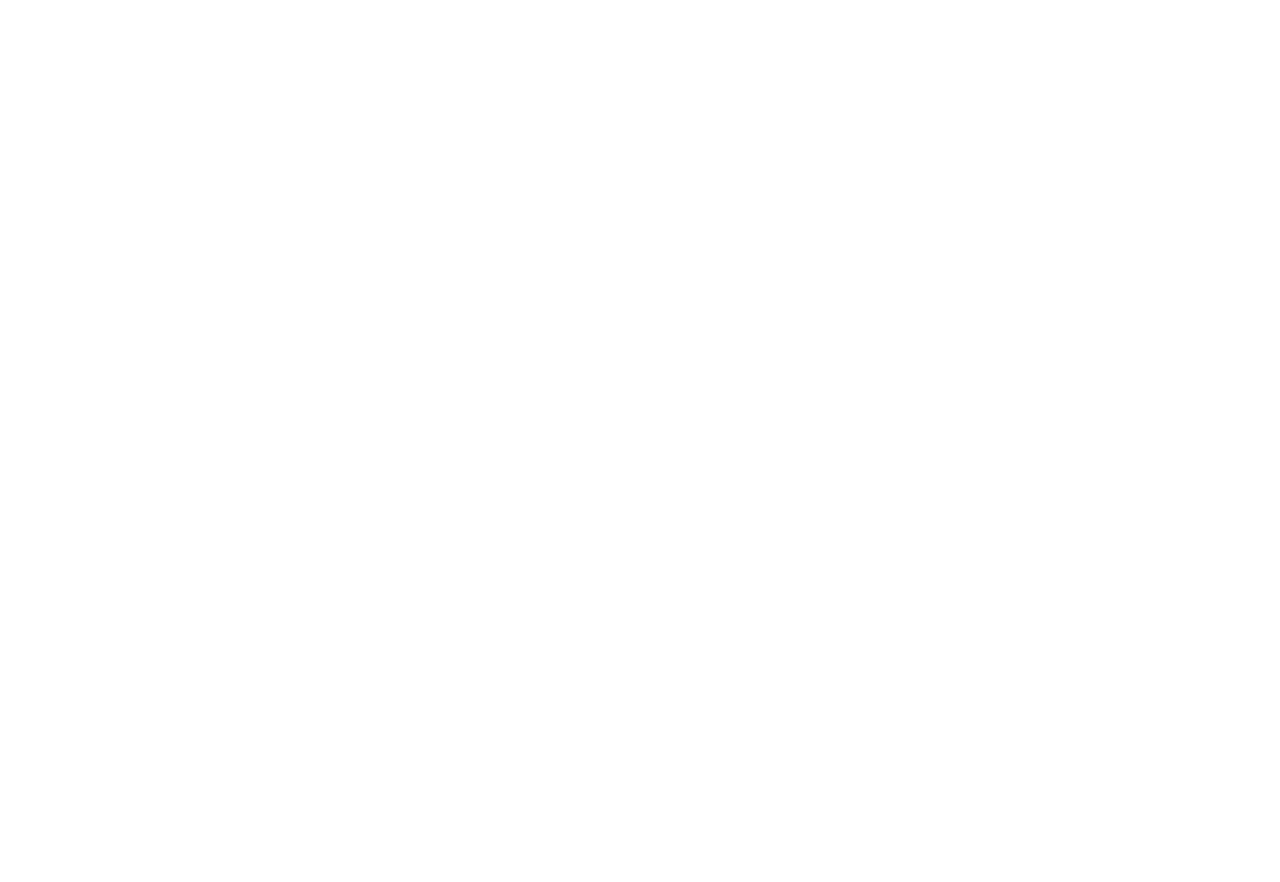
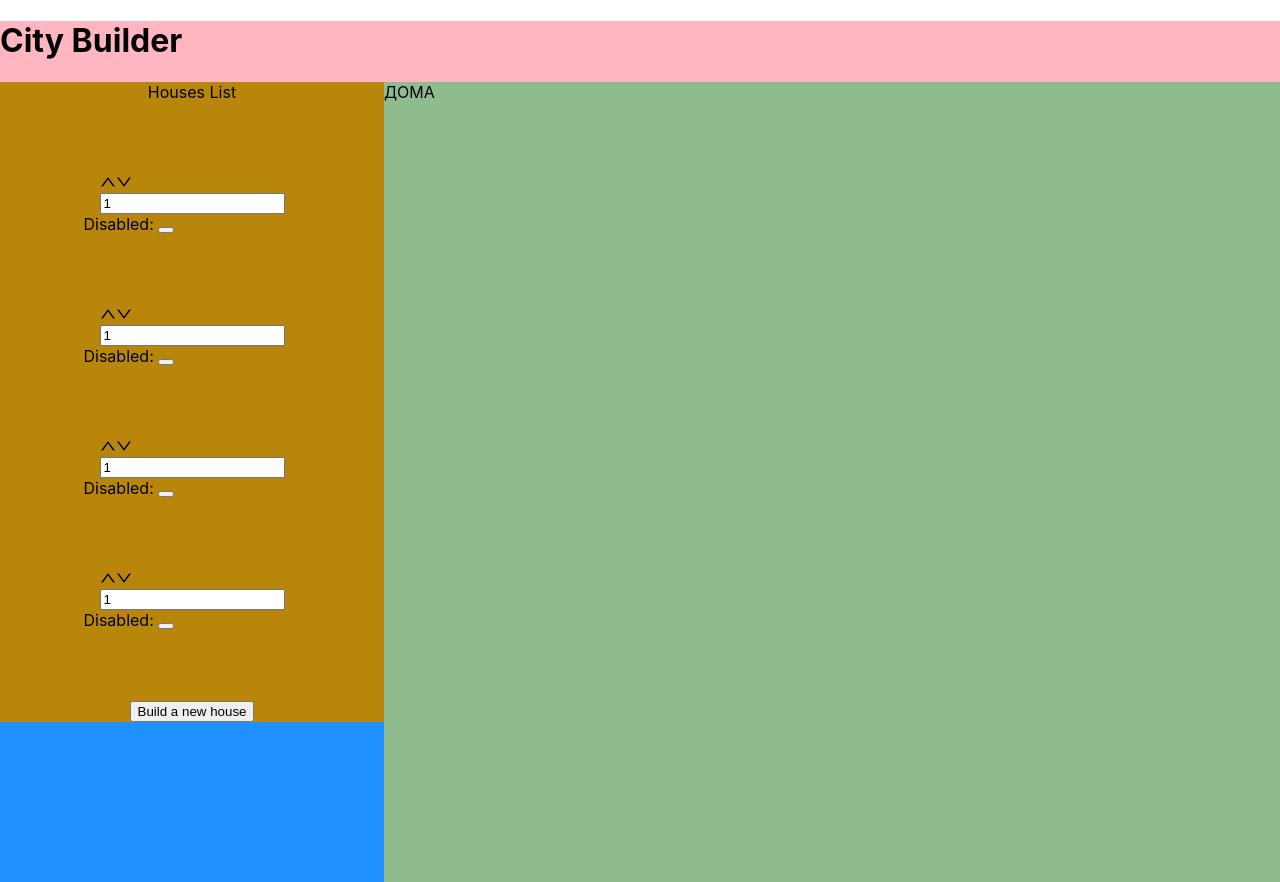
Before and after one commit to Chester7777/Town_Project, a React (Create React App) app: page / in a window 1280 px wide. Before the commit the page ends 800 px from the top, so only its background shows below. Built offline with nearby package versions, Linux system fonts and the light colour scheme; the HTML template or start-up script is replaced by a standard one.

Commit message:
component

```diff
--- a/package.json
+++ b/package.json
@@ -10,6 +10,7 @@
     "@types/node": "^12.0.0",
     "@types/react": "^17.0.0",
     "@types/react-dom": "^17.0.0",
+    "antd": "^4.16.10",
     "react": "^17.0.2",
     "react-dom": "^17.0.2",
     "react-scripts": "4.0.3",
@@ -39,5 +40,10 @@
       "last 1 firefox version",
       "last 1 safari version"
     ]
+  },
+  "devDependencies": {
+    "gatsby-plugin-scss-typescript": "^5.1.0",
+    "sass": "^1.37.5",
+    "typed-scss-modules": "^4.1.1"
   }
 }
--- a/src/App.css
+++ /dev/null
@@ -1,38 +0,0 @@
-.App {
-  text-align: center;
-}
-
-.App-logo {
-  height: 40vmin;
-  pointer-events: none;
-}
-
-@media (prefers-reduced-motion: no-preference) {
-  .App-logo {
-    animation: App-logo-spin infinite 20s linear;
-  }
-}
-
-.App-header {
-  background-color: #282c34;
-  min-height: 100vh;
-  display: flex;
-  flex-direction: column;
-  align-items: center;
-  justify-content: center;
-  font-size: calc(10px + 2vmin);
-  color: white;
-}
-
-.App-link {
-  color: #61dafb;
-}
-
-@keyframes App-logo-spin {
-  from {
-    transform: rotate(0deg);
-  }
-  to {
-    transform: rotate(360deg);
-  }
-}
--- /dev/null
+++ b/src/App.module.css
@@ -0,0 +1,9 @@
+.app {
+    background-color: lightpink;
+}
+
+.app_settings_town {
+    display: flex;
+    height: 100%;
+    background-color: dodgerblue;
+}
--- a/src/App.tsx
+++ b/src/App.tsx
@@ -1,15 +1,20 @@
 import React from 'react';
-import './App.css';
+import s from './App.module.css';
+import {Settings} from "./Settings/Settings";
+import {Town} from "./Town/Town";
 
 function App() {
-  return (
-    <div className="App">
-
-
-
-
-    </div>
-  );
+    return (
+        <div className={s.app}>
+            <header className={s.app_header}>
+                <h1>City Builder</h1>
+            </header>
+            <div className={s.app_settings_town}>
+                <Settings/>
+                <Town/>
+            </div>
+        </div>
+    );
 }
 
 export default App;
--- /dev/null
+++ b/src/Settings/House/House.tsx
@@ -0,0 +1,17 @@
+import s from "./House.module.css";
+import {IntegerStep} from "./IntegerStep";
+
+
+export const House = () => {
+
+
+    return <div className={s.house}>
+        <div>
+            <IntegerStep/>
+        </div>
+        <div>
+
+        </div>
+
+    </div>
+}
--- /dev/null
+++ b/src/Settings/House/IntegerStep.tsx
@@ -0,0 +1,42 @@
+import {Col, InputNumber, Row, Slider, Switch} from "antd";
+import {useState} from "react";
+
+
+export const IntegerStep = () => {
+    const [disabled, setDisabled] = useState<boolean>(false);
+    let [inputValue, setInputValue] = useState<number>(1);
+
+    const handleDisabledChange = () => {
+        setDisabled(true)
+    }
+    const onChange = (value: number) => {
+        setInputValue(
+            inputValue = value
+        );
+    };
+
+
+    return (
+        <Row>
+            <Col span={12}>
+                <Slider
+                    min={1}
+                    max={20}
+                    onChange={onChange}
+                    value={typeof inputValue === 'number' ? inputValue : 0}
+                />
+            </Col>
+            <Col span={4}>
+                <InputNumber
+                    min={1}
+                    max={20}
+                    style={{margin: '0 16px'}}
+                    value={inputValue}
+                    onChange={onChange}
+                    // disabled={disabled}
+                />
+                Disabled: <Switch size="small" checked={disabled} onChange={handleDisabledChange}/>
+            </Col>
+        </Row>
+    );
+}
--- /dev/null
+++ b/src/Settings/Settings.module.css
@@ -0,0 +1,10 @@
+
+.app_settings {
+    display: flex;
+    flex-basis: 30%;
+    flex-direction: column;
+    justify-content: space-between;
+    align-items: center;
+    background-color: darkgoldenrod;
+    height: 80vh;
+}
--- /dev/null
+++ b/src/Settings/Settings.tsx
@@ -0,0 +1,19 @@
+import s from "./Settings.module.css";
+import {House} from "./House/House";
+
+
+export const Settings = () => {
+
+    return <div className={s.app_settings}>
+        <header>
+            {"Houses List"}
+        </header>
+        <House/>
+        <House/>
+        <House/>
+        <House/>
+        <footer>
+            <button>Build a new house</button>
+        </footer>
+    </div>
+}
--- /dev/null
+++ b/src/Town/Town.module.css
@@ -0,0 +1,6 @@
+.app_town {
+    display: flex;
+    flex-basis: 70%;
+    height: 100vh;
+    background-color: darkseagreen;
+}
--- /dev/null
+++ b/src/Town/Town.tsx
@@ -0,0 +1,8 @@
+import s from "./Town.module.css";
+
+export const Town = () => {
+
+    return <div className={s.app_town}>
+        {"ДОМА"}
+    </div>
+}
```
Also changed, not shown: src/Settings/House/House.module.css (added).
